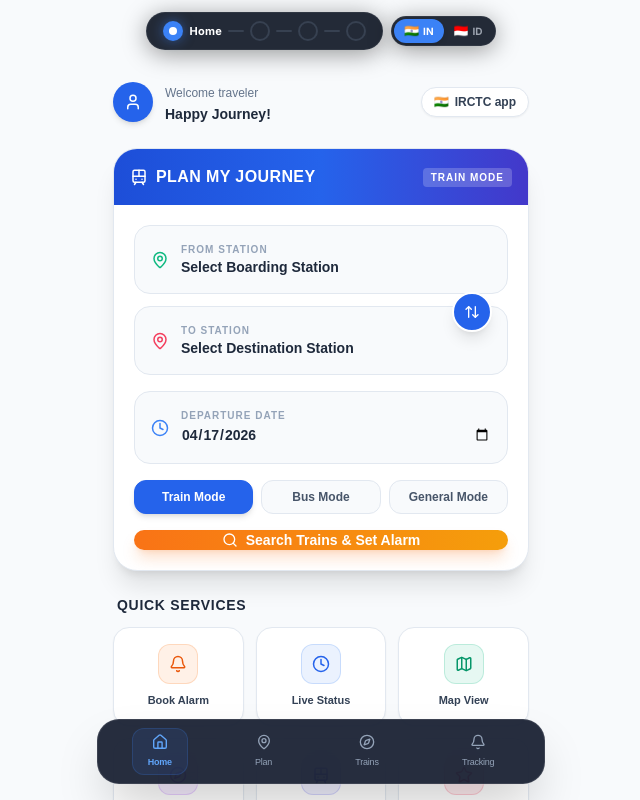
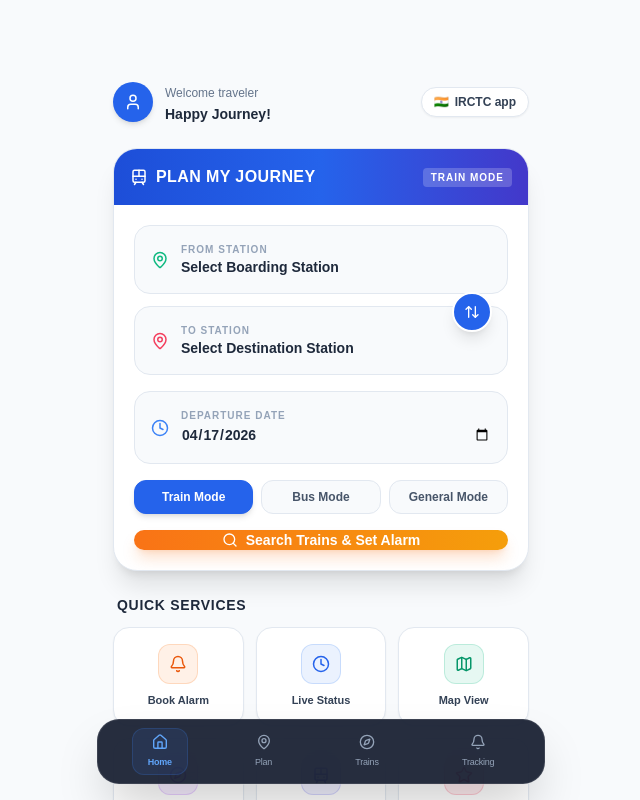
Before and after one commit to nathiyaayyadurai2025/wakeupatmylocation, a React (Vite) app: page / in a window 1280 px wide. Shown: the whole page, without its empty margins (319-959 px from the left). Built offline with nearby package versions, Linux system fonts and the light colour scheme.

Commit message:
style: Delete StepHeader pill layout container from App

```diff
--- a/src/App.jsx
+++ b/src/App.jsx
@@ -11,7 +11,6 @@ import RedesignedTracking from './pages/RedesignedTracking';
 import TrainAlarmFlow from './pages/TrainAlarmFlow';
 
 // Components
-import StepHeader from './components/StepHeader';
 
 import { CountryProvider } from './context/CountryContext';
 
@@ -22,8 +21,6 @@ function App() {
     <CountryProvider>
       <BrowserRouter>
         <div className="flex flex-col min-h-screen bg-slate-50 dark:bg-slate-950 font-sans transition-colors duration-300">
-          <StepHeader />
-
           <main className="flex-1">
             <Routes>
               <Route path="/" element={<RedesignedHome />} />
```
